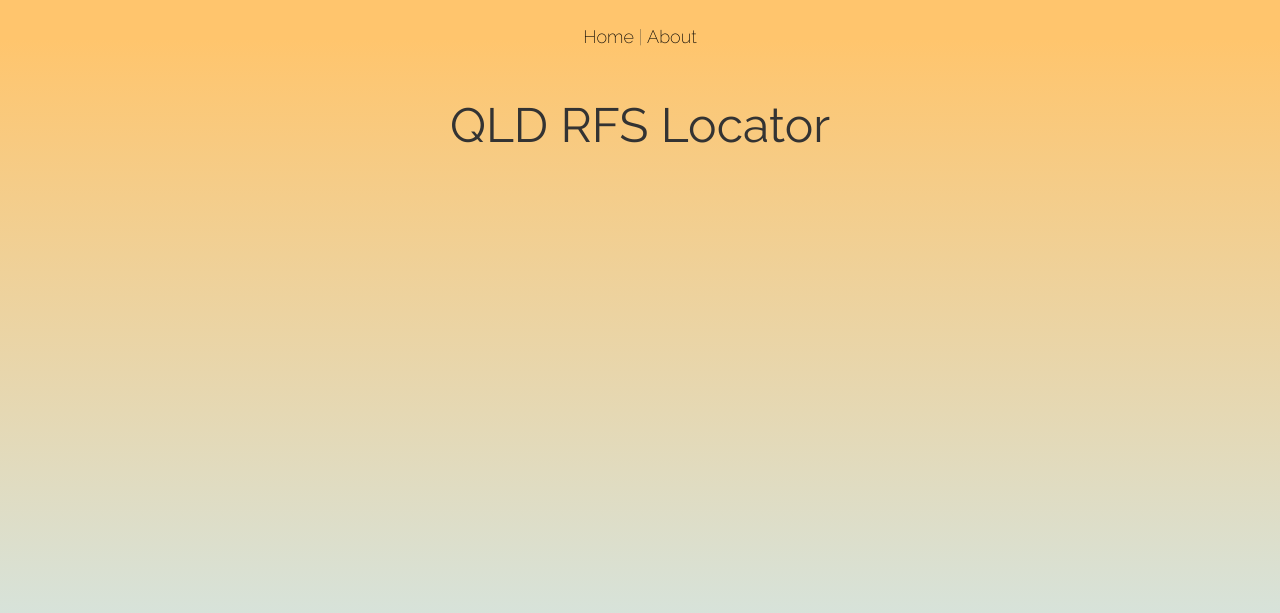
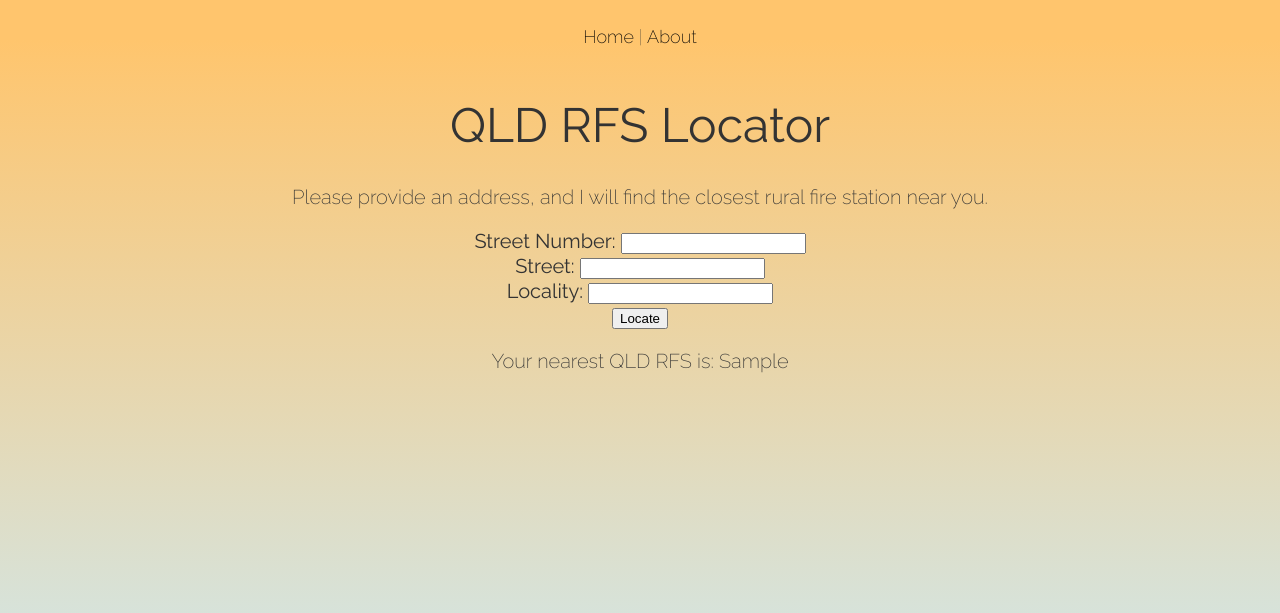
Before and after one commit to sachhm/qld-rfs-locator, a Flask app: template templates/home.html in a window 1280 px wide. Shown: the top 613 px of the page. Run offline with Flask 3, Linux system fonts and the light colour scheme; the template is opened without the code that fills it: most values are stand-ins (such as "Sample title", 1, 10 or a date in 2020).

Commit message:
Complete basic web app (still need to work on finding closest rfs algorithm)

```diff
--- a/app.py
+++ b/app.py
@@ -1,5 +1,6 @@
 from flask import Flask
-from flask import render_template, url_for
+from flask import render_template, url_for, request
+import qld_rfs
 
 app = Flask(__name__)
 
@@ -8,6 +9,25 @@ app = Flask(__name__)
 def home():
     return render_template("home.html")
 
+@app.route('/locate', methods=['POST'])
+def locate():
+    street_no = float(request.form['street_no'])
+    street = request.form['street']
+    locality = request.form['locality']
+
+    # Call your geocoding and fire station functions
+    geocoding_request_url = qld_rfs.make_api_request(street_no, street, locality)
+    lat, long = qld_rfs.extract_lat_long(geocoding_request_url)
+    closest_rfs_lat = qld_rfs.find_closest_value_pandas(lat, qld_rfs.QLD_RFS["LAT_GDA20"])
+    closest_rfs_long = qld_rfs.find_closest_value_pandas(long, qld_rfs.QLD_RFS["LONG_GDA20"])
+
+    closest_rfs = qld_rfs.QLD_RFS[qld_rfs.QLD_RFS["LAT_GDA20"] == closest_rfs_lat]
+    closest_rfs = qld_rfs.QLD_RFS[qld_rfs.QLD_RFS["LONG_GDA20"] == closest_rfs_long]
+
+    return render_template("home.html", closest_rfs=closest_rfs)
+
+
+
 @app.route('/about')
 def about():
     return render_template("about.html")
--- a/qld_rfs_reader.py
+++ b/qld_rfs.py
@@ -7,8 +7,9 @@ QLD_RFS = pd.read_csv("data/qld-rfs.csv")
 
 # Functions
 def main():
-    api_call = get_formatted_api_call()
-    lat, long = extract_lat_long(api_call)
+    street_no, street, locality = get_formatted_input()
+    geocoding_request_url = make_api_request(street_no, street, locality)
+    lat, long = extract_lat_long(geocoding_request_url)
     closest_rfs_lat = find_closest_value_pandas(lat, QLD_RFS["LAT_GDA20"])
     closest_rfs_long = find_closest_value_pandas(long, QLD_RFS["LONG_GDA20"])
 
@@ -17,11 +18,14 @@ def main():
 
     print(closest_rfs)
 
-def get_formatted_api_call():
+def get_formatted_input():
     street_no = float(input("Enter your street number "))
     street = input("Enter your street ")
     locality = input("Enter your locality ")
 
+    return street_no, street, locality
+
+def make_api_request(street_no, street, locality):
     street = street.replace(" ", "+")
     locality = locality.replace(" ", "+")
 
--- a/templates/home.html
+++ b/templates/home.html
@@ -2,4 +2,22 @@
 {% block title %}Home{% endblock %}
 {% block content %}
    <h1>QLD RFS Locator</h1>
+   <p>
+      Please provide an address, and I will find the closest rural fire station near you.
+   </p>
+
+   <form method="post" action="/locate">
+      <label for="street_no">Street Number:</label>
+        <input type="text" name="street_no" required><br>
+
+        <label for="street">Street:</label>
+        <input type="text" name="street" required><br>
+
+        <label for="locality">Locality:</label>
+        <input type="text" name="locality" required><br>
+
+        <button type="submit">Locate</button>
+   </form>
+
+   <p>Your nearest QLD RFS is: {{closest_rfs}}</p>
 {% endblock %}
```
